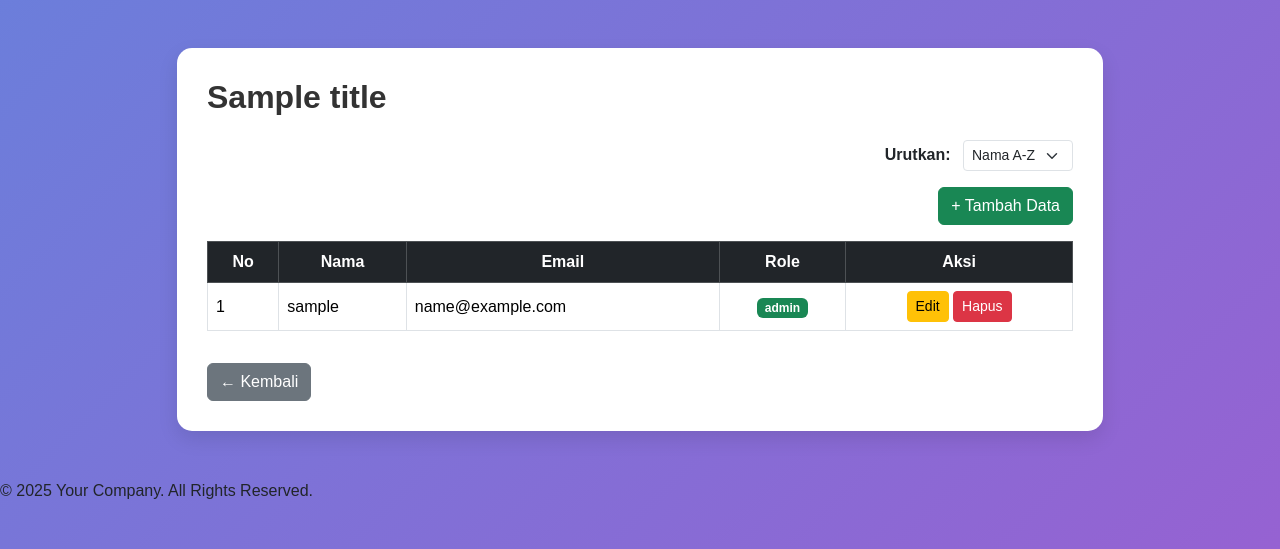
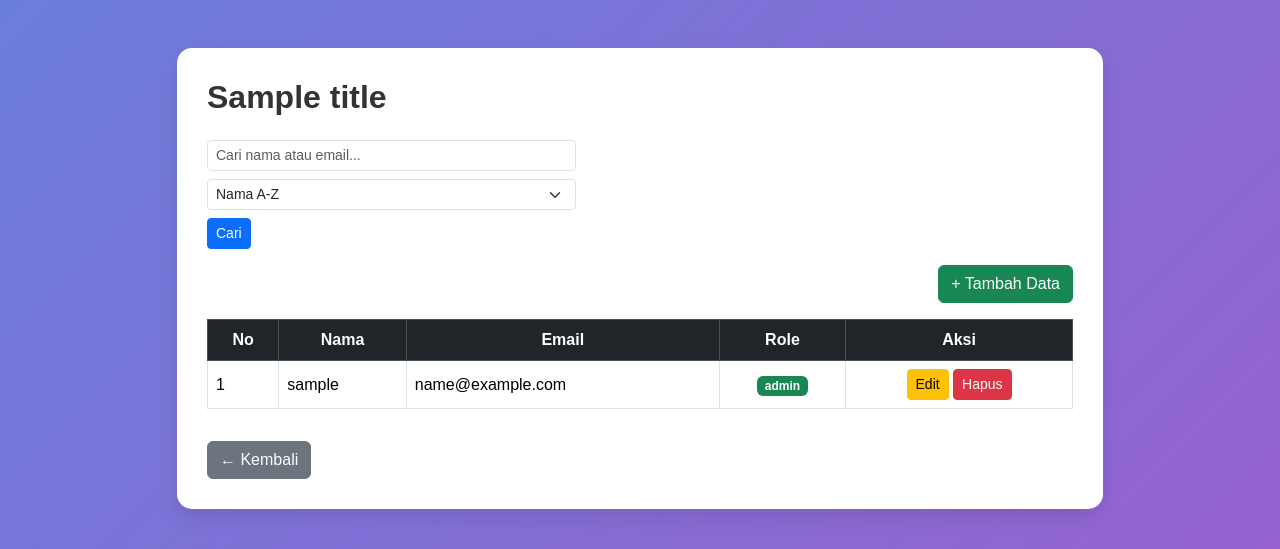
Before and after one commit to Alifiya25/QUIZ, a CodeIgniter 4 app: the page made by app/Views/admin/daftar_admin.php in a window 1280 px wide. Shown: the part 67-616 px from the top of the page. Run offline with PHP 8.4 and a stand-in for CodeIgniter, Linux system fonts and the light colour scheme; the template is opened without the code that fills it: most values are stand-ins (such as "Sample title", 1, 10 or a date in 2020); data that the repository does not hold is empty; some libraries are stand-ins or nearby versions.

Commit message:
searching dan reset

```diff
--- a/app/Views/admin/daftar_admin.php
+++ b/app/Views/admin/daftar_admin.php
@@ -23,14 +23,22 @@
             <div class="col-lg-10">
                 <div class="card-custom">
                     <h2 class="mb-4"><?= esc($title) ?></h2>
-                    <!-- Dropdown Sorting -->
-                    <div class="mb-3 d-flex justify-content-end">
-                        <form method="get" action="">
-                            <label for="sort" class="me-2 fw-bold">Urutkan:</label>
-                            <select name="sort" id="sort" onchange="this.form.submit()" class="form-select form-select-sm w-auto d-inline">
-                                <option value="asc" <?= (isset($_GET['sort']) && $_GET['sort'] == 'asc') ? 'selected' : '' ?>>Nama A-Z</option>
-                                <option value="desc" <?= (isset($_GET['sort']) && $_GET['sort'] == 'desc') ? 'selected' : '' ?>>Nama Z-A</option>
+                    <!-- Form Search + Sort -->
+                    <div class="mb-3 d-flex justify-content-between align-items-center flex-wrap">
+                        <form method="get" class="d-flex flex-wrap gap-2">
+                            <input type="text" name="search" class="form-control form-control-sm"
+                                placeholder="Cari nama atau email..." value="<?= esc($_GET['search'] ?? '') ?>">
+
+                            <select name="sort" class="form-select form-select-sm" onchange="this.form.submit()">
+                                <option value="asc" <?= ($_GET['sort'] ?? '') === 'asc' ? 'selected' : '' ?>>Nama A-Z</option>
+                                <option value="desc" <?= ($_GET['sort'] ?? '') === 'desc' ? 'selected' : '' ?>>Nama Z-A</option>
                             </select>
+
+                            <button type="submit" class="btn btn-sm btn-primary">Cari</button>
+
+                            <?php if (!empty($_GET['search']) || !empty($_GET['sort'])): ?>
+                                <a href="<?= base_url('admin/daftar_admin') ?>" class="btn btn-sm btn-secondary">Reset</a>
+                            <?php endif; ?>
                         </form>
                     </div>
 
```
Also changed, not shown: app/Controllers/Admin.php (+25 -8 lines), app/Views/admin/daftar_peserta.php (+16 -7 lines).
